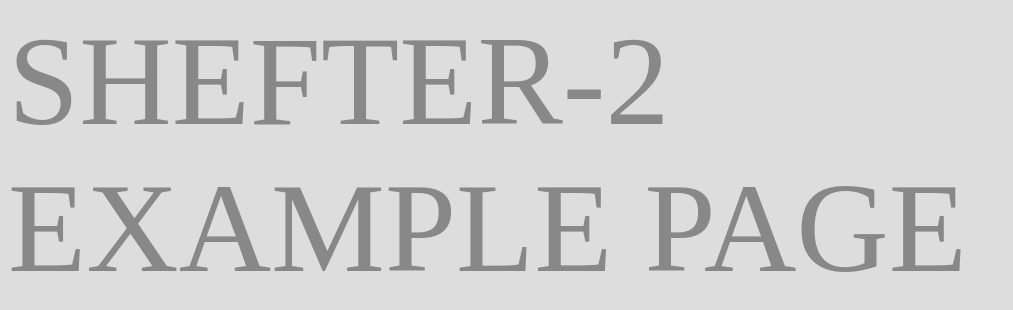
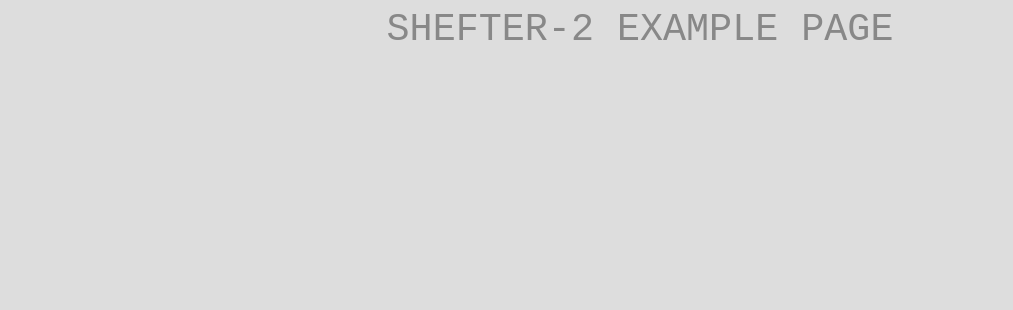
Before and after one commit to SHEFTER-2/shefter-2.github.io, a plain HTML site: page index.html in a window 1280 px wide. Shown: the whole page, without its empty margins (0-1013 px from the left). Drawn offline with Linux system fonts and the light colour scheme.

Commit message:
actualizacion 1 de index.html

```diff
--- a/index.html
+++ b/index.html
@@ -11,9 +11,11 @@
             display: flex;
             justify-content: center;
             align-items: center;
-            font-size: 10vw;
+            font-size: 3vw;
             color: #888;
             background-color: #ddd;
+            text-align: center;
+            font-family: monospace;
         }
     </style>
     SHEFTER-2 EXAMPLE PAGE
```
